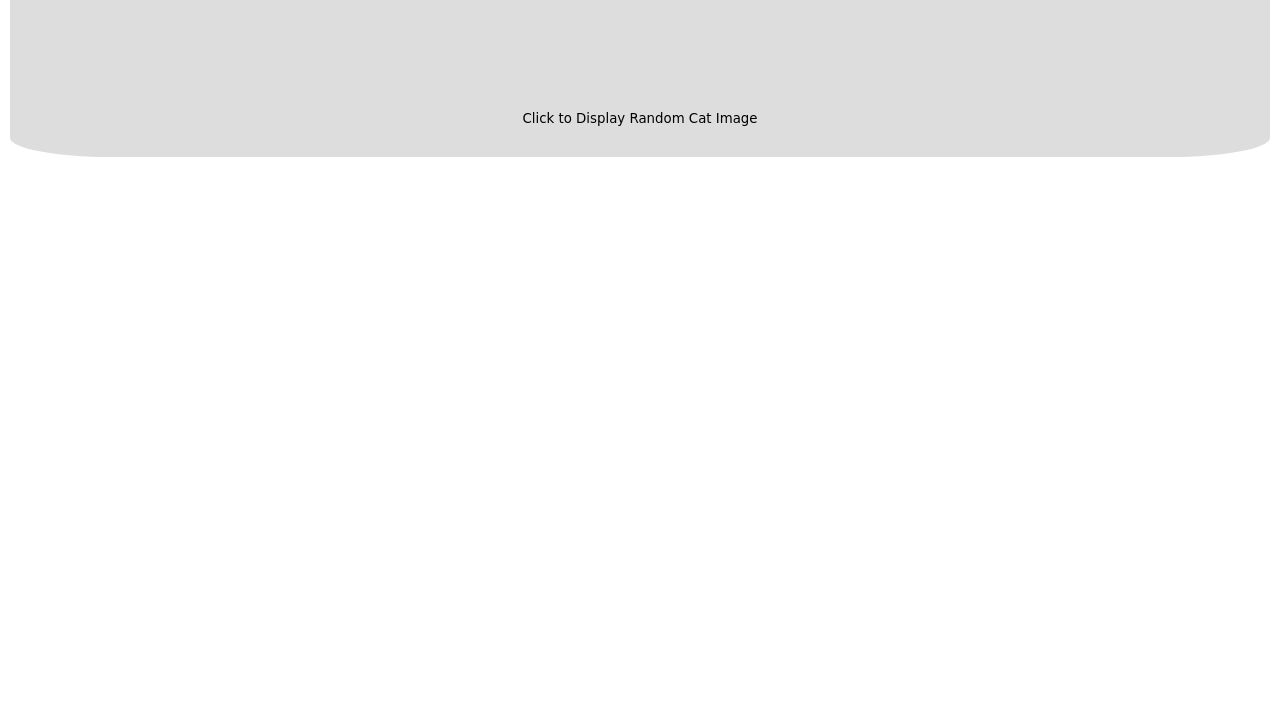
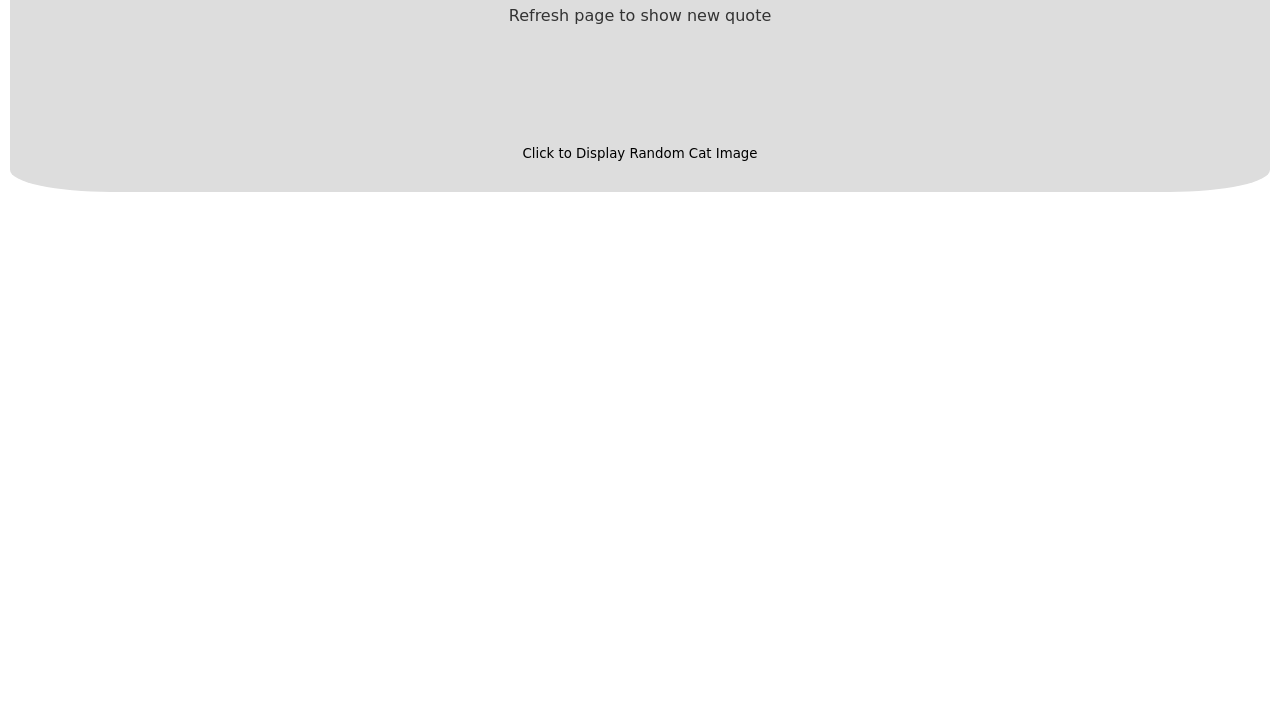
Before and after one commit to glory9/Random-Quotes-WebApp, a plain HTML site: page index.html in a window 1280 px wide. Shown: the part 95-800 px from the top of the page. Drawn offline with Linux system fonts and the light colour scheme; no server answers.

Commit message:
Update index.html

```diff
--- a/index.html
+++ b/index.html
@@ -11,7 +11,7 @@
 <main>
 
 <h1>Welcome to my Random Kanye West Quotes WebApp</h1>
-
+  <p> Refresh page to show new quote</p>
 
 <div id="quotes"></div>
 <button id="dispCat">Click to Display Random Cat Image</button>
```
